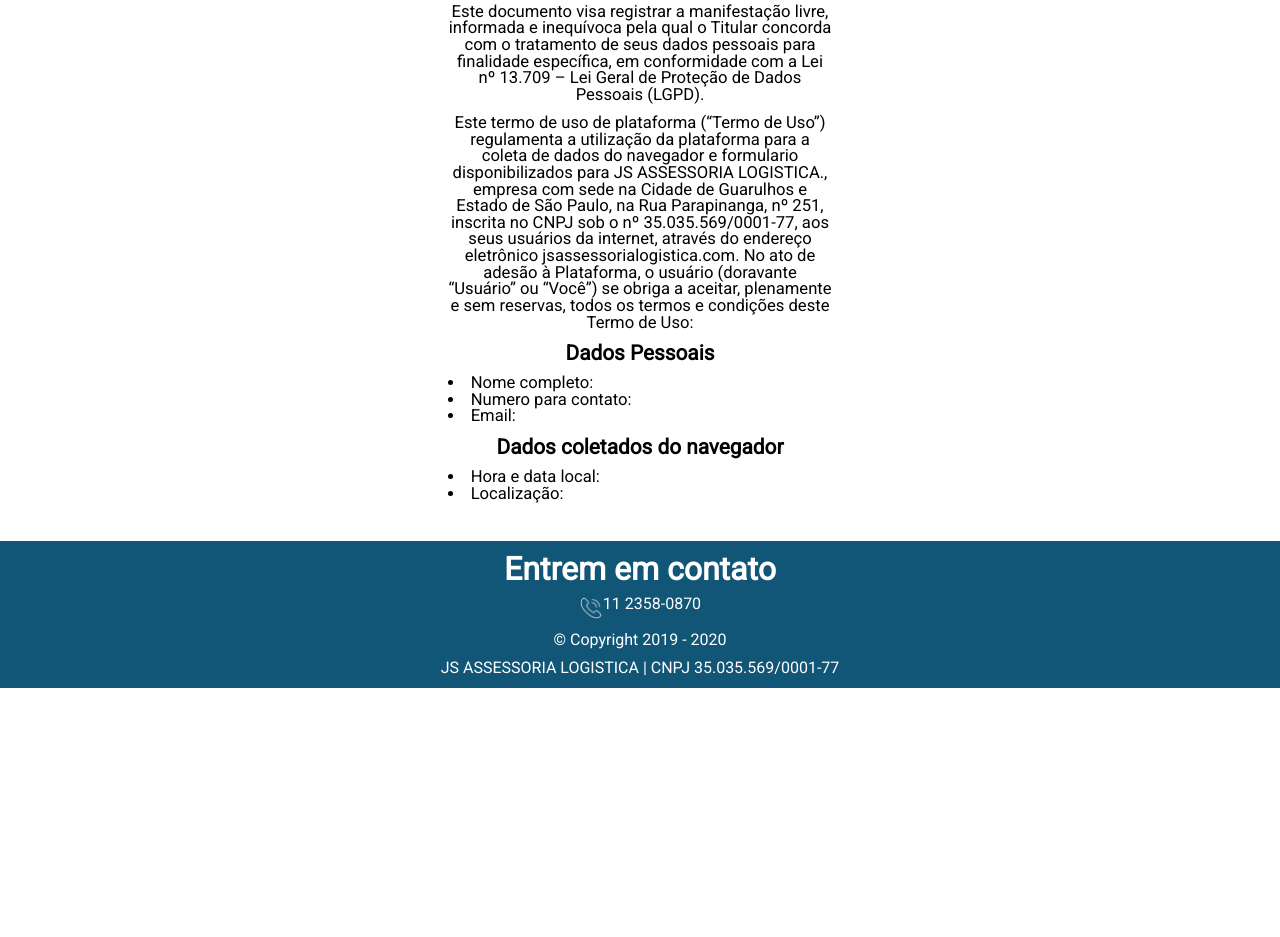
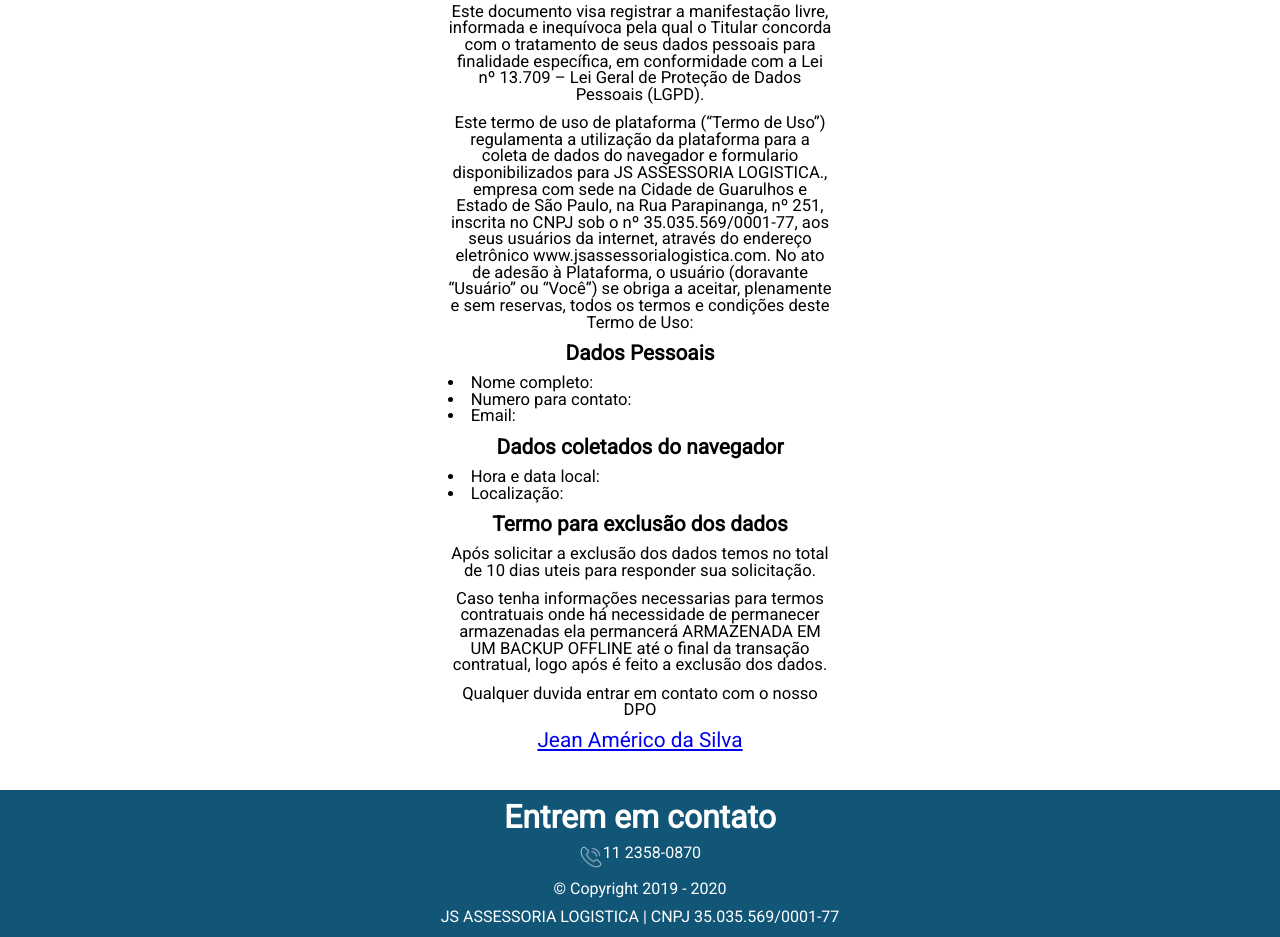
Before and after one commit to jeanamerico/Projeto-integrador-Web-Standards, a PHP site: page /html/termofuse.html in a window 1280 px wide. Shown: the part 654-1591 px from the top of the page. Before the commit the page ends 1342 px from the top, so only its background shows below. Run offline with PHP 8.4, Linux system fonts and the light colour scheme.

Commit message:
Add files via upload

```diff
--- a/Projeto-integrador/html/contato.html
+++ b/Projeto-integrador/html/contato.html
@@ -53,7 +53,7 @@
                 <input type="email" name="email" placeholder="Exemplo@dominio.com.br" required>
               </div>
               <div class="campo">
-                <input type="tel" name="telefone" placeholder="DDDXXXXXXXXX" onkeyup="somenteNumeros(this);" required>
+                <input type="tel" name="telefone" placeholder="ddd + Digitos" onkeyup="somenteNumeros(this);" required>
               </div>
               <div class="campo">
                 <textarea name="textarea" rows="6" cols="30" placeholder="Seu comentario aqui." required></textarea>
@@ -62,6 +62,7 @@
                 <select class="desc-opcao" name="verifica" required>
                   <option value="Consultoria">Consultoria</option>
                   <option value="Transporte">Transporte</option>
+                  <option value="Exclusão"> Exclusão de dados</option>
                 </select>
               </div>
               <div class="term">
--- a/Projeto-integrador/html/termofuse.html
+++ b/Projeto-integrador/html/termofuse.html
@@ -37,7 +37,7 @@
           disponibilizados para JS ASSESSORIA LOGISTICA., empresa com sede na Cidade de Guarulhos e Estado de São Paulo,
           na Rua Parapinanga, nº 251, inscrita
           no CNPJ sob o nº 35.035.569/0001-77, aos seus usuários da internet, através do endereço eletrônico
-          jsassessorialogistica.com.
+          www.jsassessorialogistica.com.
           No ato de adesão à Plataforma, o usuário (doravante “Usuário” ou “Você”) se obriga a aceitar, plenamente e sem
           reservas,
           todos os termos e condições deste Termo de Uso:</p>
@@ -56,7 +56,17 @@
             <li>Localização:</li>
           </p>
         </div>
-
+        <div class="termo-exclusao">
+          <h1>Termo para exclusão dos dados</h1>
+          <p>Após solicitar a exclusão dos dados temos no total de 10 dias uteis para responder sua solicitação.
+          </p>
+          <p>
+            Caso tenha informações necessarias para termos contratuais onde há necessidade de permanecer armazenadas ela
+            permancerá ARMAZENADA EM UM BACKUP OFFLINE até o final da transação contratual, logo após é feito a exclusão dos dados.
+          </p>
+          <p>Qualquer duvida entrar em contato com o nosso DPO</p>
+          <a href="https://www.linkedin.com/in/jean-am%C3%A9rico9898/">Jean Américo da Silva</a>
+        </div>
       </div>
       <div class="rodape">
         <footer>
--- a/Projeto-integrador/js/validar.js
+++ b/Projeto-integrador/js/validar.js
@@ -1,10 +1,6 @@
 function somenteNumeros(num) {
     var er = /[^0-9.]/;
     er.lastIndex = 0;
-    var campo = num;
-    if (er.test(campo.value)) {
-      campo.value = "";
-    }
 }
 
 function validar() {
--- a/Projeto-integrador/php/conect.php
+++ b/Projeto-integrador/php/conect.php
@@ -14,7 +14,7 @@ $msg = filter_input(INPUT_POST, 'textarea');
 $verif = filter_input(INPUT_POST, 'verifica');
 $termuso = filter_input(INPUT_POST, 'termouso');
 
-if($termuso == 'Concordo' && $verif == 'Consultoria' || $verif == 'Transporte') {
+if($termuso == 'Concordo' && $verif == 'Consultoria' || $verif == 'Transporte' || $verif == 'Exclusão') {
     $inserirbd = "INSERT INTO formulario VALUES ('', '$nome', '$sobrenome', '$email', '$tel', '$msg', '$verif', '$termuso')";
     $resutadofinal = mysqli_query($conn, $inserirbd);
     if(mysqli_insert_id($conn)){
```
